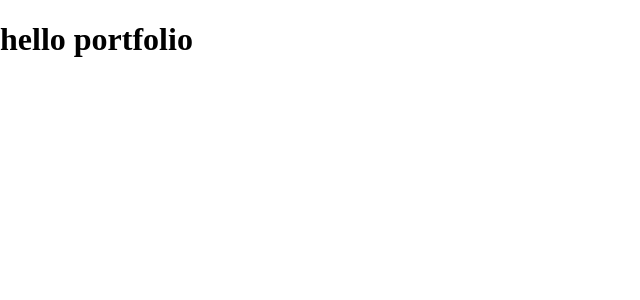
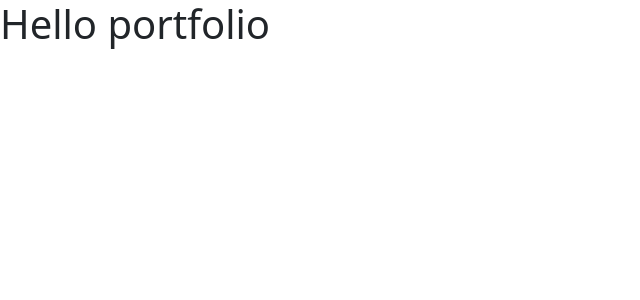
Before and after one commit to shaquib1/Portfolio, a React (Create React App) app in the folder client/: page / in a window 1280 px wide. Shown: the top 300 px of the page, without its empty margins (0-640 px from the left). Built offline with nearby package versions, Linux system fonts and the light colour scheme.

Commit message:
add favicon

```diff
--- a/client/public/index.html
+++ b/client/public/index.html
@@ -13,11 +13,28 @@
 
     <link rel="manifest" href="%PUBLIC_URL%/manifest.json" />
 
+    <link
+      href="https://cdn.jsdelivr.net/npm/bootstrap@5.3.2/dist/css/bootstrap.min.css"
+      rel="stylesheet"
+      integrity="sha384-T3c6CoIi6uLrA9TneNEoa7RxnatzjcDSCmG1MXxSR1GAsXEV/Dwwykc2MPK8M2HN"
+      crossorigin="anonymous"
+    />
+
     <title>My Portfolio</title>
   </head>
   <body>
     <noscript>You need to enable JavaScript to run this app.</noscript>
     <div id="root"></div>
 
+    <script
+      src="https://cdn.jsdelivr.net/npm/@popperjs/core@2.11.8/dist/umd/popper.min.js"
+      integrity="sha384-I7E8VVD/ismYTF4hNIPjVp/Zjvgyol6VFvRkX/vR+Vc4jQkC+hVqc2pM8ODewa9r"
+      crossorigin="anonymous"
+    ></script>
+    <script
+      src="https://cdn.jsdelivr.net/npm/bootstrap@5.3.2/dist/js/bootstrap.min.js"
+      integrity="sha384-BBtl+eGJRgqQAUMxJ7pMwbEyER4l1g+O15P+16Ep7Q9Q+zqX6gSbd85u4mG4QzX+"
+      crossorigin="anonymous"
+    ></script>
   </body>
 </html>
--- a/client/src/App.js
+++ b/client/src/App.js
@@ -4,7 +4,7 @@
 function App() {
   return (
     <div >
-     <h1>hello portfolio</h1>
+     <h1>Hello portfolio</h1>
     </div>
   );
 }
--- a/client/src/index.css
+++ b/client/src/index.css
@@ -1,3 +1,5 @@
-body {
+*{
   margin: 0;
+  padding: 0;
+  box-sizing: border-box;
 }
```
Also changed, not shown: client/public/logo192.png (deleted), client/public/logo512.png (deleted).
